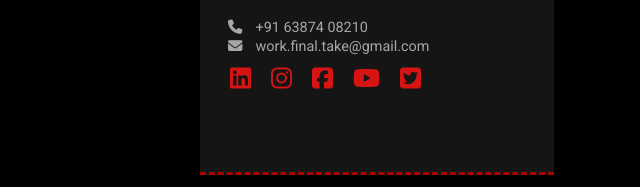
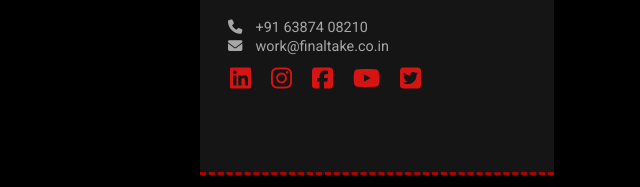
Before and after one commit to final-take/web, a plain HTML site: page index.html in a window 1280 px wide. Shown: the part 2466-2653 px from the top of the page, 640-1280 px from the left. Drawn offline with Linux system fonts and the light colour scheme; a web font is replaced by a local one.

Commit message:
Update index.html

```diff
--- a/index.html
+++ b/index.html
@@ -178,7 +178,7 @@
           <span>
             <h4><i class="fa-solid fa-envelope"></i></h4>
             <p class="email">
-              <a href="mailto:work.final.take@gmail.com" target="_blank" rel="nooperner norefferer">work.final.take@gmail.com</a>
+              <a href="mailto:work.final.take@gmail.com" target="_blank" rel="nooperner norefferer">work@finaltake.co.in</a>
             </p>
           </span>
           <div class="social flex">
```
